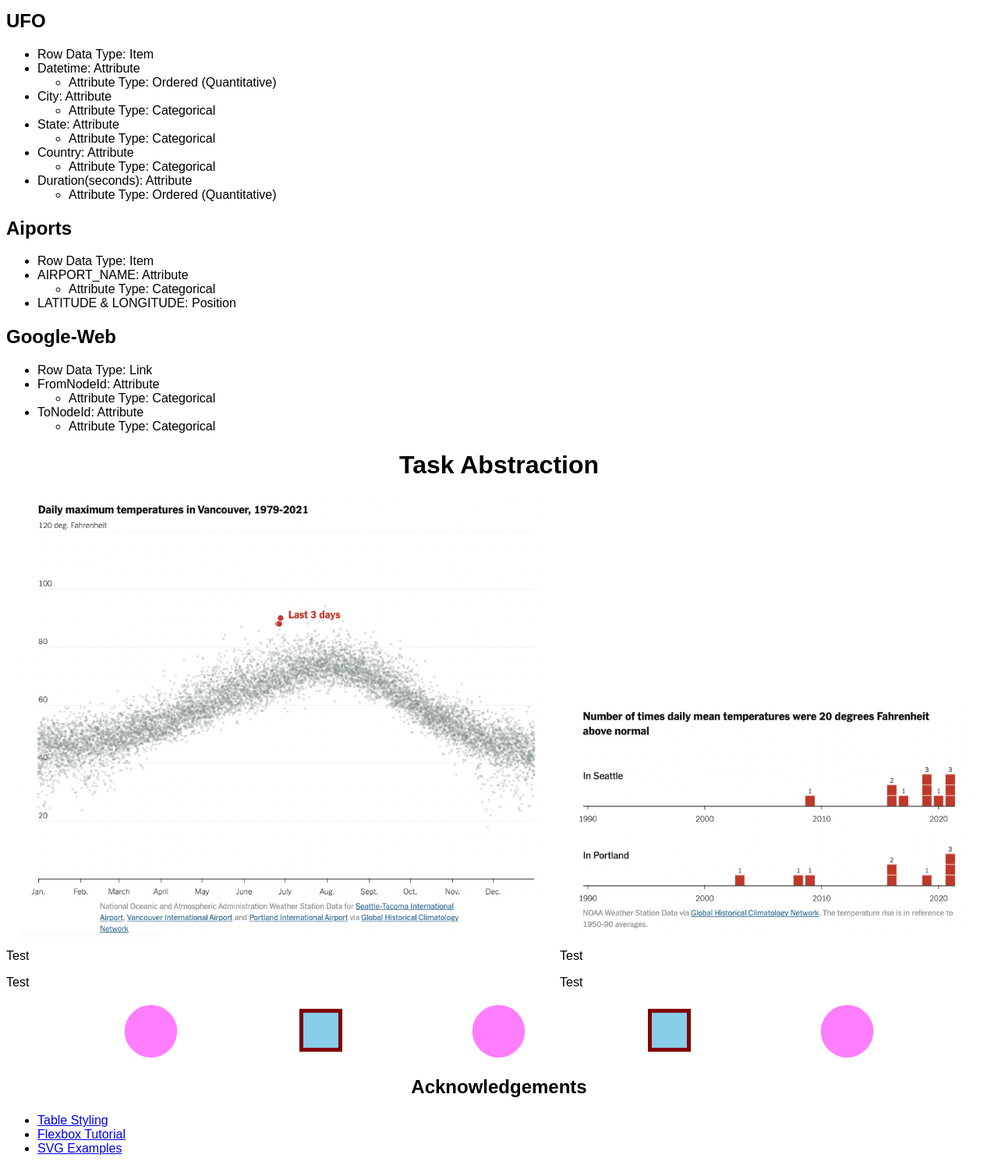
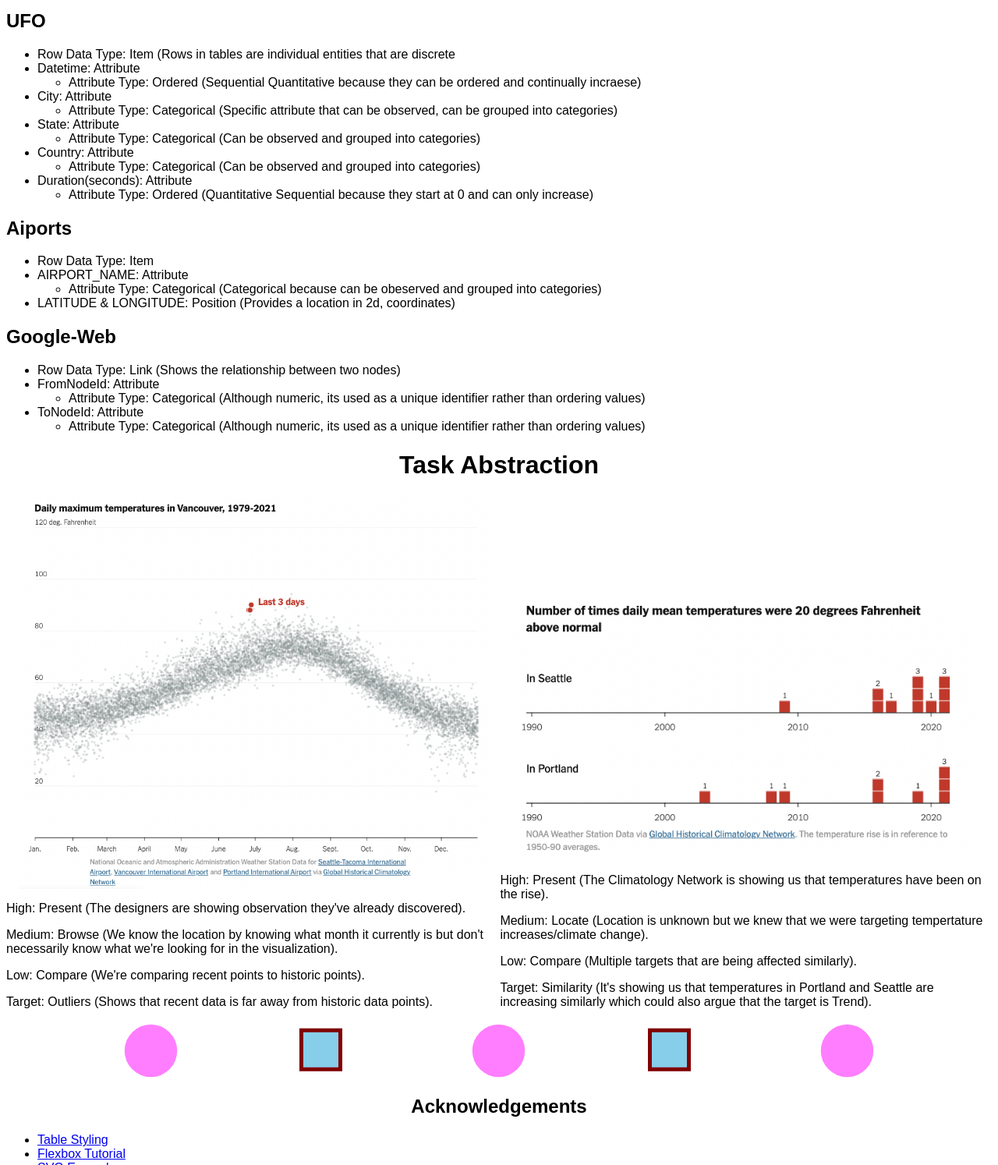
Before and after one commit to DS4200-S23-Class/hw-02-dave-and-jacob, a plain HTML site: page index.html in a window 1280 px wide. Shown: the part 240-1734 px from the top of the page at 78% size. Drawn offline with Linux system fonts and the light colour scheme.

Commit message:
Finished assignment

```diff
--- a/index.html
+++ b/index.html
@@ -47,50 +47,50 @@
             <h2 id="left">UFO</h2>
 
             <ul>
-                <li>Row Data Type: Item</li>
-                <li>Datetime: Attribute </li>
+                <li>Row Data Type: Item (Rows in tables are individual entities that are discrete</li>
+                <li>Datetime: Attribute</li>
                 <ul>
-                    <li>Attribute Type: Ordered (Quantitative) </li>
+                    <li>Attribute Type: Ordered (Sequential Quantitative because they can be ordered and continually incraese)</li>
                 </ul>
-                <li>City: Attribute </li>
+                <li>City: Attribute</li>
                 <ul>
-                    <li>Attribute Type: Categorical </li>
+                    <li>Attribute Type: Categorical (Specific attribute that can be observed, can be grouped into categories)</li>
                 </ul>
                 <li>State: Attribute </li>
                 <ul>
-                    <li>Attribute Type: Categorical </li>
+                    <li>Attribute Type: Categorical (Can be observed and grouped into categories)</li>
                 </ul>
                 <li>Country: Attribute </li>
                 <ul>
-                    <li>Attribute Type: Categorical </li>
+                    <li>Attribute Type: Categorical (Can be observed and grouped into categories)</li>
                 </ul>
                 <li>Duration(seconds): Attribute </li>
                 <ul>
-                    <li>Attribute Type: Ordered (Quantitative) </li>
+                    <li>Attribute Type: Ordered (Quantitative Sequential because they start at 0 and can only increase) </li>
                 </ul>
             </ul>
             <!-- Datatypes for rows and columns in Airports dataset -->
             <h2 id="left">Aiports</h2>
             <ul>
                 <li>Row Data Type: Item</li>
-                <li>AIRPORT_NAME: Attribute </li>
+                <li>AIRPORT_NAME: Attribute</li>
                 <ul>
-                    <li>Attribute Type: Categorical </li>
+                    <li>Attribute Type: Categorical (Categorical because can be obeserved and grouped into categories) </li>
                 </ul>
-                <li>LATITUDE & LONGITUDE: Position </li>
+                <li>LATITUDE & LONGITUDE: Position (Provides a location in 2d, coordinates)</li>
 
             </ul>
             <!-- Datatypes for rows and columns in Google-Web dataset -->
             <h2 id="left">Google-Web</h2>
             <ul>
-                <li>Row Data Type: Link</li>
+                <li>Row Data Type: Link (Shows the relationship between two nodes)</li>
                 <li>FromNodeId: Attribute</li>
                 <ul>
-                    <li>Attribute Type: Categorical</li>
+                    <li>Attribute Type: Categorical (Although numeric, its used as a unique identifier rather than ordering values)</li>
                 </ul>
                 <li>ToNodeId: Attribute</li>
                 <ul>
-                    <li>Attribute Type: Categorical</li>
+                    <li>Attribute Type: Categorical (Although numeric, its used as a unique identifier rather than ordering values)</li>
                 </ul>
 
             </ul>
@@ -103,14 +103,18 @@
         <div class="container">
             <section>
                 <img src="/img/vis1.png" class="center-image">
-                <p>Test</p>
-                <p>Test</p>
+                <p>High: Present (The designers are showing observation they've already discovered).</p>
+                <p>Medium: Browse (We know the location by knowing what month it currently is but don't necessarily know what we're looking for in the visualization).</p>
+                <p>Low: Compare (We're comparing recent points to historic points).</p>
+                <p>Target: Outliers (Shows that recent data is far away from historic data points). </p>
+            </section>
 
-            </section>
             <section>
                 <img src="/img/vis2.png" class="center-image">
-                <p>Test</p>
-                <p>Test</p>
+                <p>High: Present (The Climatology Network is showing us that temperatures have been on the rise). </p>
+                <p>Medium: Locate (Location is unknown but we knew that we were targeting tempertature increases/climate change).</p>
+                <p>Low: Compare (Multiple targets that are being affected similarly).</p>
+                <p>Target: Similarity (It's showing us that temperatures in Portland and Seattle are increasing similarly which could also argue that the target is Trend).</p>
             </section>
         </div>
     </div>
```
